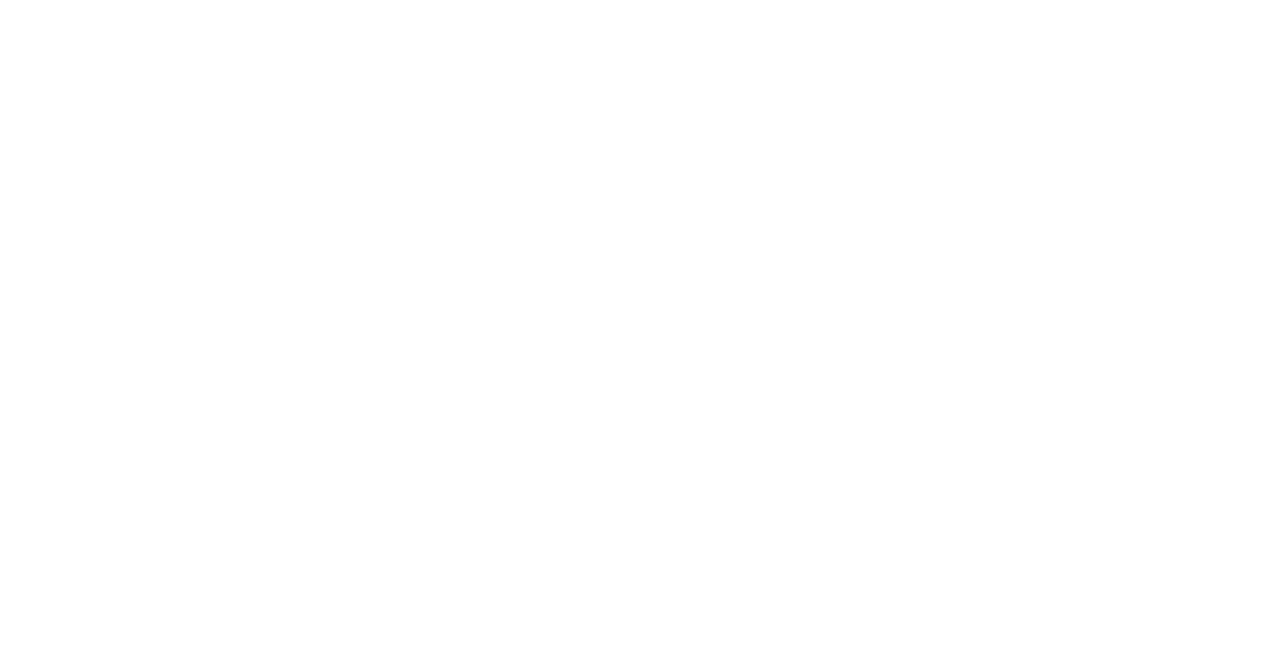
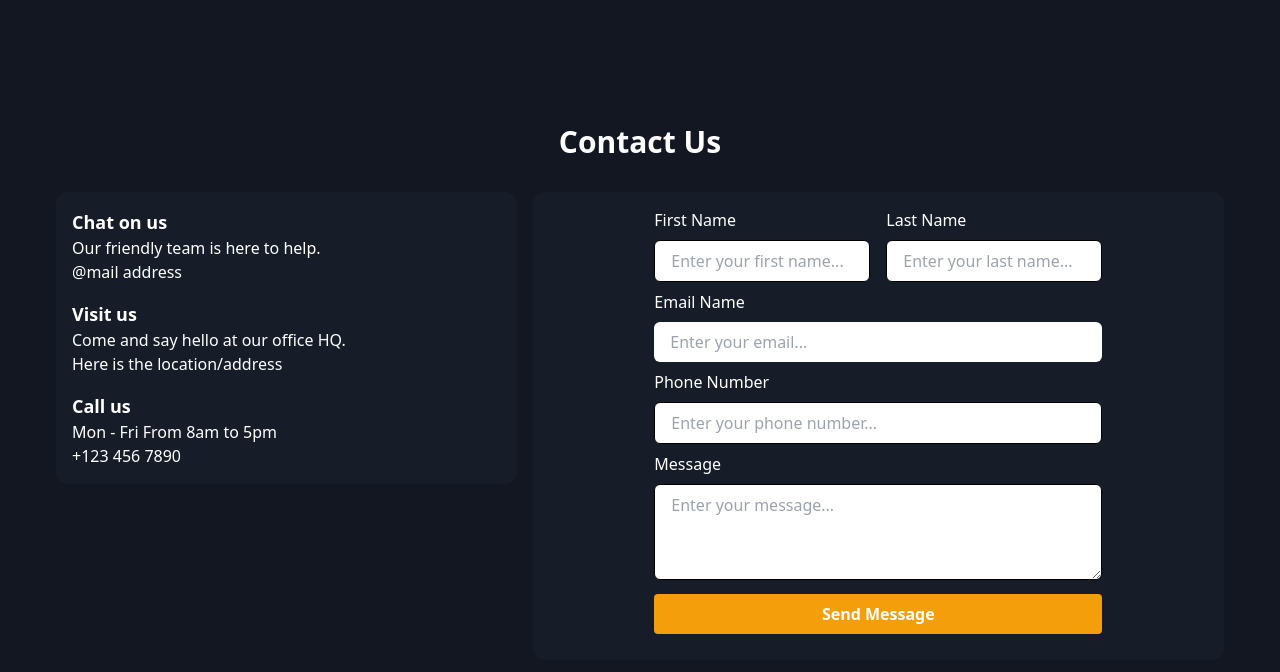
Before and after one commit to Naonidh98/PetPathway, a React (Vite) app in the folder frontend/: page /contact in a window 1280 px wide. Before the commit this address had no page. Shown: the top 672 px of the page. Built offline with nearby package versions, Linux system fonts and the light colour scheme.

Commit message:
contact page added

```diff
--- a/frontend/src/App.jsx
+++ b/frontend/src/App.jsx
@@ -2,7 +2,7 @@
 import {Route,Routes} from "react-router-dom"
 
 //importing pages
-import {Home , Login ,Register} from "./pages/index"
+import {Home , Login ,Register,Contact} from "./pages/index"
 
 const App = () => {
 
@@ -11,6 +11,7 @@
       <Route path="/" element={<Home/>}/>
       <Route path="/login" element={<Login/>}/>
       <Route path="/register" element={<Register/>}/>
+      <Route path="/contact" element={<Contact/>}/>
     </Routes>
   </div>
 
--- /dev/null
+++ b/frontend/src/pages/Contact.jsx
@@ -0,0 +1,103 @@
+import React from "react";
+
+const Contact = () => {
+  return (
+    <div className="w-full h-full flex flex-col justify-center items-center bg-[#121721]">
+      <h1 className="text-3xl font-bold p-0 mb-4 flex  items-center text-white gap-2">
+        Contact Us
+      </h1>
+      <div className="flex w-[94%] max-w-[1200px] h-[500px] rounded-xl p-4">
+        {/* Right */}
+        <div className="w-2/5 text-white">
+          <div className="bg-[#161d29] p-4 rounded-xl ">
+            <div class="flex items-center">
+              <h3 class="text-lg font-bold">Chat on us</h3>
+            </div>
+            <p>Our friendly team is here to help.</p>
+            <p>@mail address</p>
+
+            <div class="flex items-center mt-4">
+              <h3 class="text-lg font-bold">Visit us</h3>
+            </div>
+            <p>Come and say hello at our office HQ.</p>
+            <p>Here is the location/address</p>
+
+            <div class="flex items-center mt-4">
+              <h3 class="text-lg font-bold">Call us</h3>
+            </div>
+            <p>Mon - Fri From 8am to 5pm</p>
+            <p>+123 456 7890</p>
+          </div>
+        </div>
+
+        {/* Left */}
+        <div className="w-3/5 rounded-xl p-4 ml-4 bg-[#161d29] ">
+          <form className="max-w-md mx-auto flex flex-col">
+            <div className="mb-2 flex-row">
+              <div className="flex flex-row  gap-4">
+                {/* first name input */}
+                <div className="flex flex-col mb-2">
+                  <label className="block mb-2  text-white">First Name</label>
+                  <input
+                    type="text"
+                    className="w-full border rounded-md px-4 py-2 "
+                    placeholder="Enter your first name..."
+                    required
+                  />
+                </div>
+                {/* last name input */}
+                <div className="flex flex-col">
+                  <label className="block mb-2  text-white">Last Name</label>
+                  <input
+                    type="text"
+                    className="w-full border rounded-md px-4 py-2"
+                    placeholder="Enter your last name..."
+                    required
+                  />
+                </div>
+              </div>
+              {/* email input */}
+              <label className="block mb-2  text-white">Email Name</label>
+              <input
+                type="text"
+                className="w-[100%] outline-none rounded-md px-4 py-2 mb-2"
+                placeholder="Enter your email..."
+                // className="w-[100%] border bg-[#424854] border-none outline-none  rounded-md px-4 py-2 mb-2"
+                required
+              />
+              {/* phone input */}
+              <label className="block mb-2  text-white">Phone Number</label>
+              <input
+                type="text"
+                className="w-[100%] border rounded-md px-4 py-2"
+                placeholder="Enter your phone number..."
+                required
+              />
+            </div>
+            {/* message field  */}
+            <div className="mb-2">
+              <label className="block  mb-2  text-white" htmlFor="message">
+                Message
+              </label>
+              <textarea
+                id="message"
+                name="message"
+                className="w-full border rounded-md px-4 py-2 h-24"
+                placeholder="Enter your message..."
+                required
+              ></textarea>
+            </div>
+            <button
+              type="submit"
+              className="bg-[#f59e0b] hover:bg-[#d97706] text-white font-bold py-2 px-4 rounded w-[100%]"
+            >
+              Send Message
+            </button>
+          </form>
+        </div>
+      </div>
+    </div>
+  );
+};
+
+export default Contact;
--- a/frontend/src/pages/index.js
+++ b/frontend/src/pages/index.js
@@ -1,4 +1,6 @@
 import Home from "./Home";
 import Login from "./Login";
 import Register from "./Register";
-export  {Home ,Login, Register};
+import Contact from "./Contact";
+
+export  {Home ,Login, Register, Contact};
```
